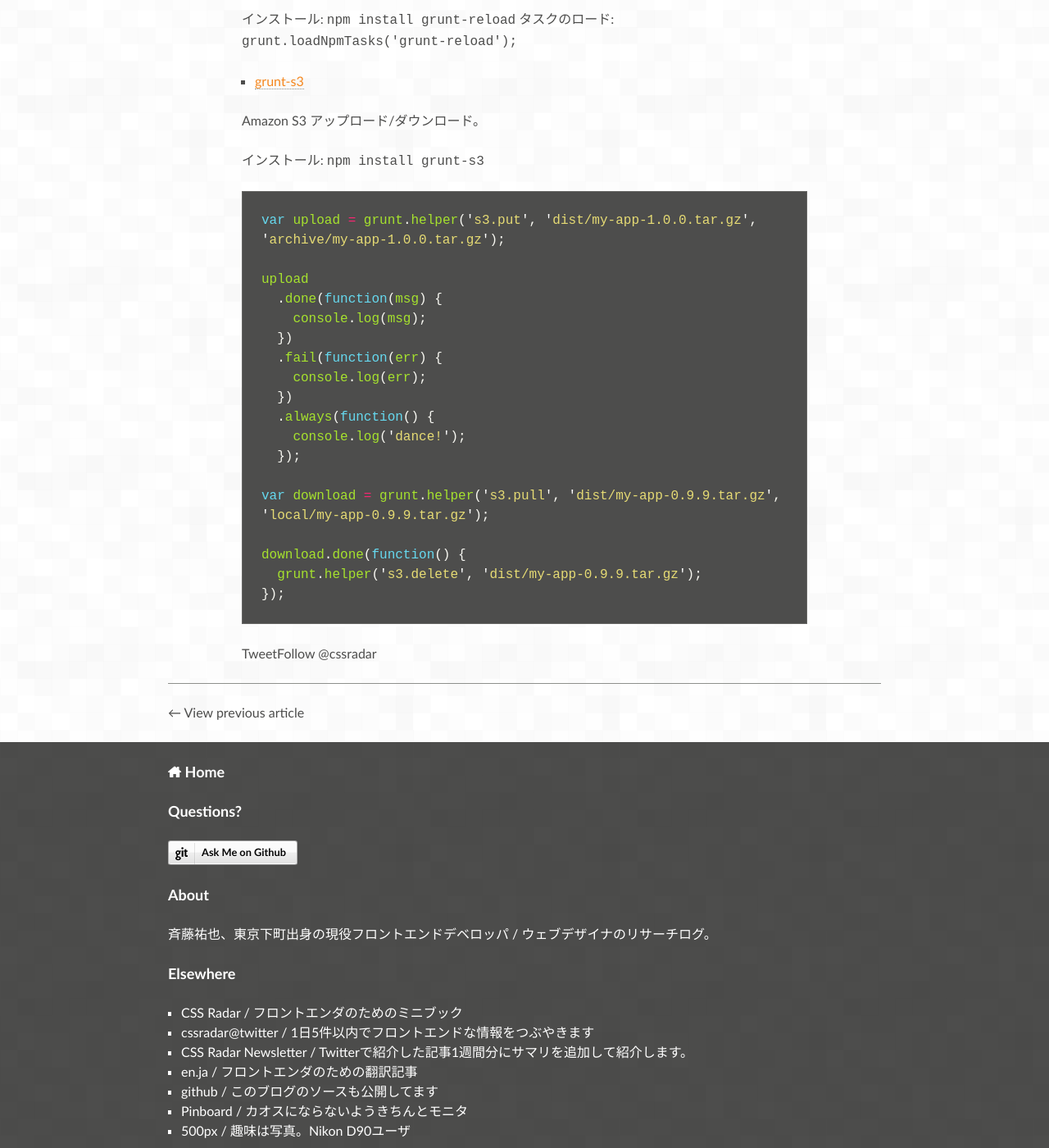
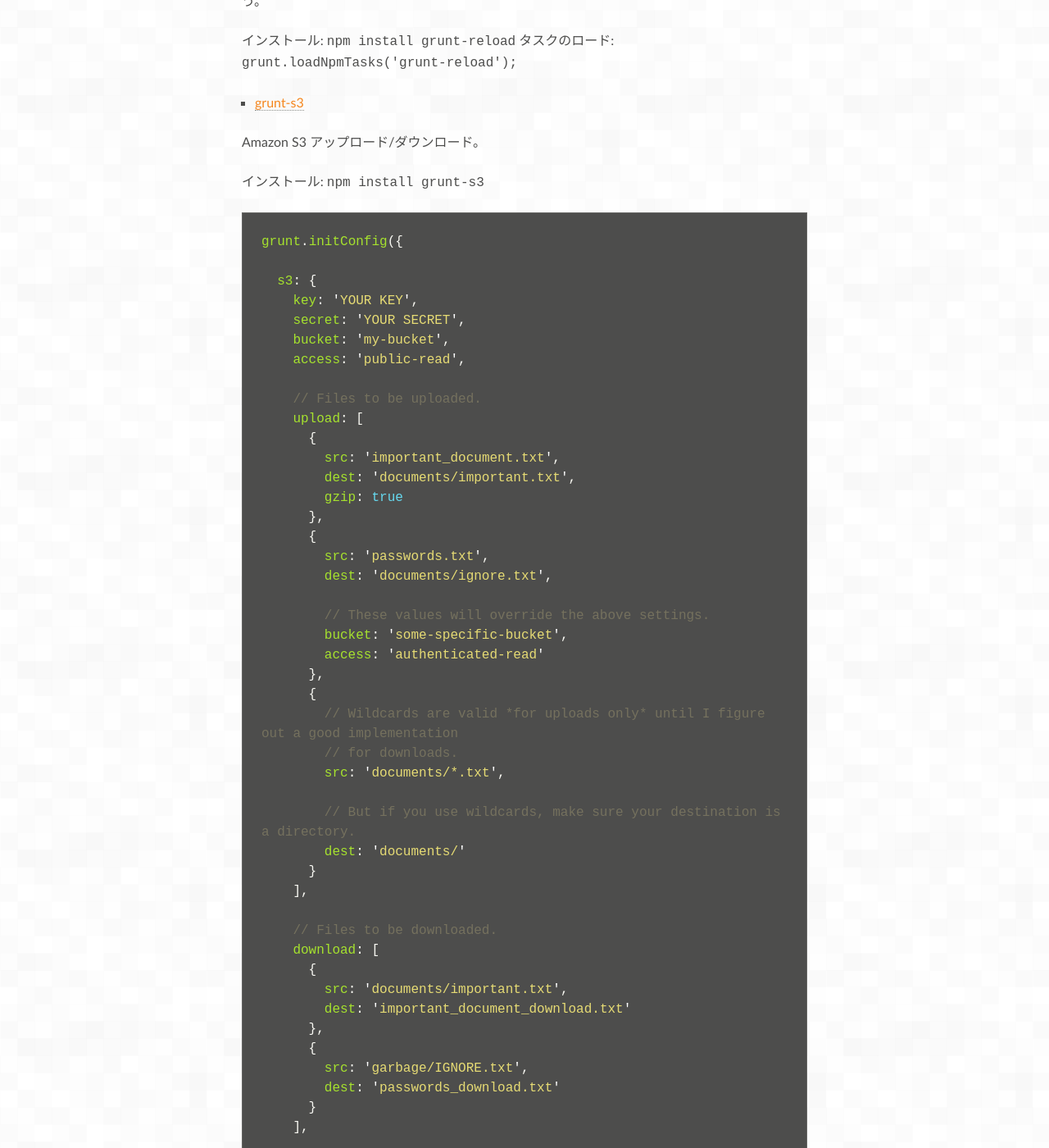
Before and after one commit to studiomohawk/publicdraft, a Jekyll site: the page built from _posts/2012-05-20-grunt-a-javascript-command-line-build-tool.markdown, in a window 1280 px wide and 1400 px high, scrolled down 4336 px. Shown: the whole window at 82% size. Built offline with Jekyll 4.4.1, drawn with Linux system fonts in a browser that asks for light colours; comment, search, counter and statistics services are not loaded; some of the changed text lies outside the part shown.

```diff
--- a/_posts/2012-05-20-grunt-a-javascript-command-line-build-tool.markdown
+++ b/_posts/2012-05-20-grunt-a-javascript-command-line-build-tool.markdown
@@ -180,22 +180,59 @@ Amazon S3 アップロード/ダウンロード。
 インストール: `npm install grunt-s3`
 
 {% highlight js %}
-var upload = grunt.helper('s3.put', 'dist/my-app-1.0.0.tar.gz', 'archive/my-app-1.0.0.tar.gz');
+grunt.initConfig({
 
-upload
-  .done(function(msg) {
-    console.log(msg);
-  })
-  .fail(function(err) {
-    console.log(err);
-  })
-  .always(function() {
-    console.log('dance!');
-  });
+  s3: {
+    key: 'YOUR KEY',
+    secret: 'YOUR SECRET',
+    bucket: 'my-bucket',
+    access: 'public-read',
 
-var download = grunt.helper('s3.pull', 'dist/my-app-0.9.9.tar.gz', 'local/my-app-0.9.9.tar.gz');
+    // Files to be uploaded.
+    upload: [
+      {
+        src: 'important_document.txt',
+        dest: 'documents/important.txt',
+        gzip: true
+      },
+      {
+        src: 'passwords.txt',
+        dest: 'documents/ignore.txt',
 
-download.done(function() {
-  grunt.helper('s3.delete', 'dist/my-app-0.9.9.tar.gz');
+        // These values will override the above settings.
+        bucket: 'some-specific-bucket',
+        access: 'authenticated-read'
+      },
+      {
+        // Wildcards are valid *for uploads only* until I figure out a good implementation
+        // for downloads.
+        src: 'documents/*.txt',
+
+        // But if you use wildcards, make sure your destination is a directory.
+        dest: 'documents/'
+      }
+    ],
+
+    // Files to be downloaded.
+    download: [
+      {
+        src: 'documents/important.txt',
+        dest: 'important_document_download.txt'
+      },
+      {
+        src: 'garbage/IGNORE.txt',
+        dest: 'passwords_download.txt'
+      }
+    ],
+
+    del: [
+      {
+        src: 'documents/launch_codes.txt'
+      },
+      {
+        src: 'documents/backup_plan.txt'
+      }
+    ]
+  }
 });
 {% endhighlight %}
```
Also changed, not shown: _posts/2012-07-16-docpad.markdown (added, +153 -0 lines), 6 other files.
